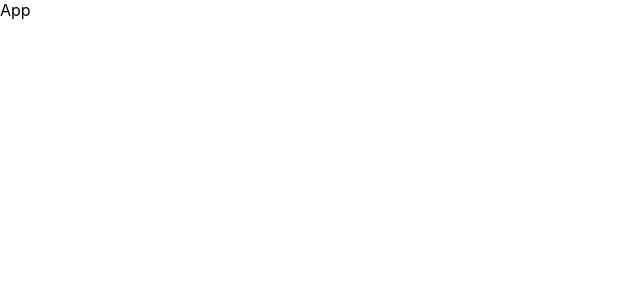
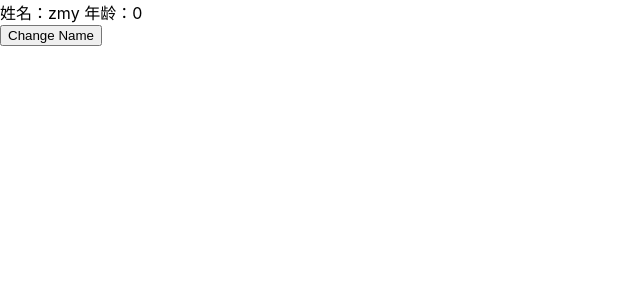
Before and after one commit to YDKD/react-study, a React (Vite) app: page / in a window 1280 px wide. Shown: the top 300 px of the page, without its empty margins (0-640 px from the left). Built offline with nearby package versions, Linux system fonts and the light colour scheme.

Commit message:
feat(redux): 使用createStore处理store

```diff
--- a/package.json
+++ b/package.json
@@ -15,6 +15,7 @@
     "react-dom": "^18.2.0",
     "react-is": "^18.2.0",
     "react-transition-group": "^4.4.5",
+    "redux": "^4.2.0",
     "styled-components": "^5.3.6"
   },
   "devDependencies": {
--- /dev/null
+++ b/src/22_redux/01_原生的store/App.tsx
@@ -0,0 +1,57 @@
+import React, { PureComponent } from 'react'
+import { Unsubscribe } from 'redux'
+import store from './store'
+
+interface IState {
+	name: string
+	age: number
+}
+
+export class App extends PureComponent<any, IState> {
+	unsubStore: Unsubscribe | undefined
+	constructor(props: any) {
+		super(props)
+
+		this.state = {
+			name: '',
+			age: 0
+		}
+	}
+
+	componentDidMount(): void {
+		this.setState({
+			name: store.getState().name
+		})
+		this.unsubStore = store.subscribe(() => {
+			console.log('state', store.getState())
+		})
+	}
+
+	changeName() {
+		store.dispatch({
+			type: 'change_name',
+			name: 'zs'
+		})
+
+		this.setState({
+			name: store.getState().name
+		})
+
+        this.unsubStore!()
+	}
+
+	render() {
+		const { name, age } = this.state
+
+		return (
+			<>
+				<div>
+					姓名：{name} 年龄：{age}
+				</div>
+				<button onClick={() => this.changeName()}>Change Name</button>
+			</>
+		)
+	}
+}
+
+export default App
--- /dev/null
+++ b/src/22_redux/01_原生的store/store/index.ts
@@ -0,0 +1,25 @@
+import { createStore } from 'redux'
+
+type TActionType = 'change_name'
+
+interface IAction {
+	type: TActionType
+	name?: string
+	age?: number
+}
+
+const initialState = {
+	name: 'zmy',
+	age: 24
+}
+
+function reducer(state = initialState, action: IAction) {
+	switch (action.type) {
+		case 'change_name':
+			return { ...state, name: action.name }
+		default:
+			return state
+	}
+}
+
+export default createStore(reducer)
--- a/src/main.tsx
+++ b/src/main.tsx
@@ -18,7 +18,8 @@ import ReactDOM from 'react-dom/client'
 // import App from './18_动画过度/App'
 // import App from './19_css_module/App'
 // import App from './20_css_in_js/App'
-import App from './21_classnames/App'
+// import App from './21_classnames/App'
+import App from './22_redux/01_原生的store/App'
 
 import './index.css'
 
```
Also changed, not shown: 1 other file (tests, documents, lock files or other folders).
